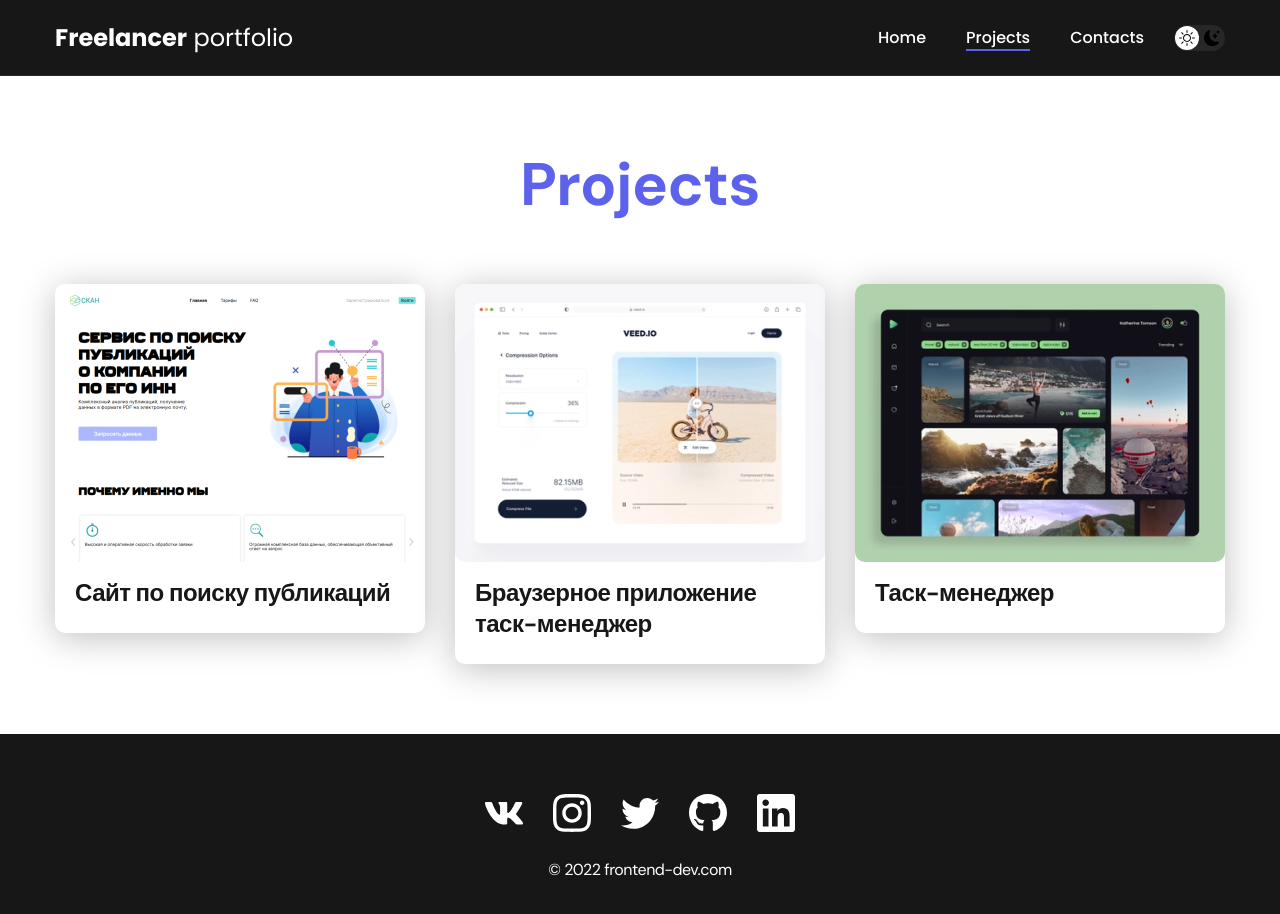
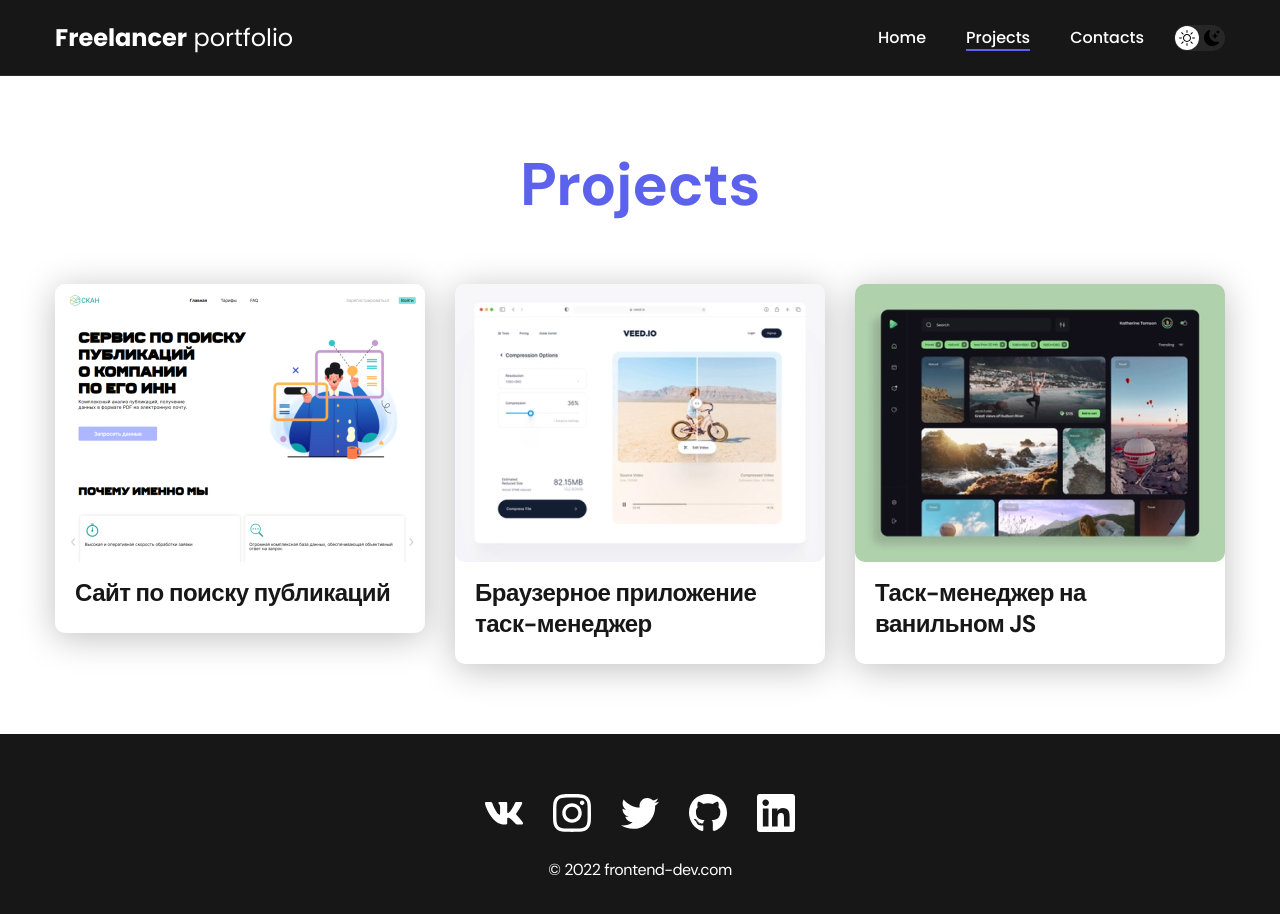
Before and after one commit to Galiyaga/portfolio, a React (Create React App) app: page /projects in a window 1280 px wide. Shown: the top 914 px of the page. Built offline with nearby package versions, Linux system fonts and the light colour scheme.

Commit message:
универсальное отображение видео\гифки\картинки в листе проекта, добавление в объект третьего проекта ссылки на домен

```diff
--- a/src/helpers/projectList.js
+++ b/src/helpers/projectList.js
@@ -3,7 +3,7 @@ import project01Big from "../img/projects/01-big.png";
 import project02 from "../img/projects/02.jpg";
 import project02Big from "../img/projects/02-big.jpg";
 import project03 from "../img/projects/03.jpg";
-import project03Big from "../img/projects/03-big.jpg";
+import project03Big from "../img/projects/03-big.gif";
 import imgGH from "./gitHub-black.svg";
 import imgVC from "./vercel-black.svg";
 
@@ -14,7 +14,7 @@ const projects = [
     img: project01,
     imgBig: project01Big,
     video: "/videos/video-review-skan.mp4",
-    posterVideo: "./img/projects/01-big.png",
+    posterVideo: "../img/projects/01-big.png",
     links: {
       gitHubLink: {
         title: "GitHub repo",
@@ -24,7 +24,7 @@ const projects = [
       vercelLink: {
         title: "On the domain",
         link: "https://finally-project-three.vercel.app/",
-        icon: imgVC
+        icon: imgVC,
       },
     },
   },
@@ -45,12 +45,20 @@ const projects = [
     },
   },
   {
-    title: "Таск-менеджер",
+    title: "Таск-менеджер на ванильном JS",
     skills: "Node.js, VanillaJS, HTML5, CSS3",
     img: project03,
     imgBig: project03Big,
-    gitHubLink: "https://github.com/Galiyaga/task-manager",
-    vercelLink: "https://task-manager-ts-project.vercel.app/todolists",
+    links: {
+      gitHubLink: {
+        title: "GitHub repo",
+        link: "https://github.com/Galiyaga/task-manager",
+      },
+      vercelLink: {
+        title: "On the domain",
+        link: "task-manager-vanillajs.vercel.app",
+      },
+    },
   },
 ];
 
--- a/src/pages/ProjectPage.js
+++ b/src/pages/ProjectPage.js
@@ -14,15 +14,22 @@ const ProjectPage = () => {
         <div className="project-details">
           <h1 className="title-1">{project.title}</h1>
 
+          {project.video ? (
             <video
               controls
               width="100%"
-            poster={gitHubLink.posterVideo}
-            alt="Видеообзор сайта"
+              aria-label="Видеообзор сайта"
               className="project-details__cover"
             >
               <source src={project.video} type="video/mp4" />
             </video>
+          ) : (
+            <img
+              src={project.imgBig}
+              alt="Обложка проекта"
+              className="project-details__cover"
+            />
+          )}
 
           <div className="project-details__desc">
             <p>Skills: {project.skills}</p>
```
Also changed, not shown: src/img/projects/03-big.gif (added). Lines whose indentation alone changed are shown as unchanged.
